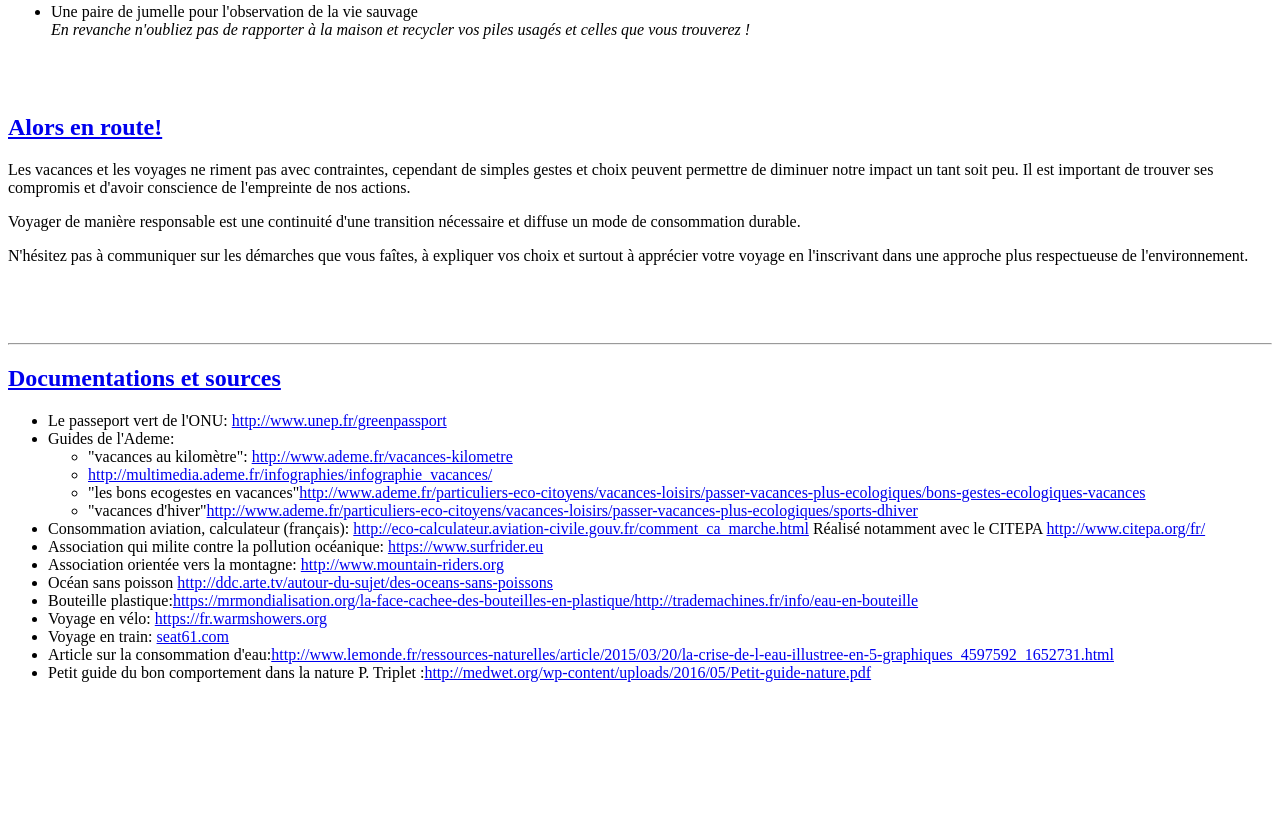
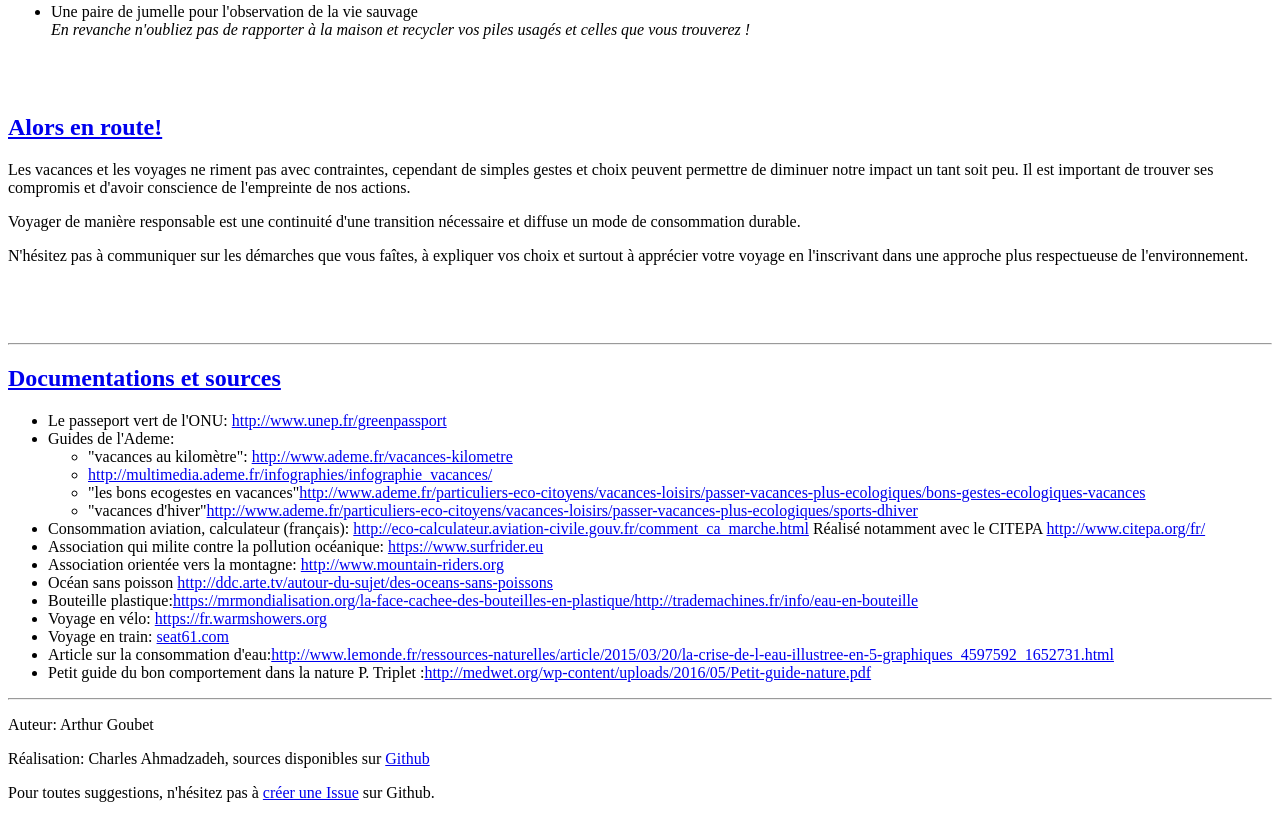
Before and after one commit to superzadeh/voyage-responsable, a Gatsby site: page / in a window 1280 px wide. Shown: the part 5544-6362 px from the top of the page. Before the commit the page ends 6242 px from the top, so only its background shows below. Built offline with nearby package versions, Linux system fonts and the light colour scheme; Gatsby itself is replaced by a stand-in of ours.

Commit message:
update helmet, add footnotes

```diff
--- a/src/pages/index.js
+++ b/src/pages/index.js
@@ -1,7 +1,7 @@
 import React from 'react'
 
 const IndexPage = () => (
-  <div className="main">
+  <div className='main'>
     <h1 style={{ textAlign: 'center', marginBottom: '30px' }}>
       Vers un voyage plus responsable
     </h1>
@@ -736,9 +736,7 @@ const IndexPage = () => (
     <br />
     <hr />
     <h2>
-      <a href='#documentation-sources'>
-        Documentations et sources
-      </a>
+      <a href='#documentation-sources'>Documentations et sources</a>
     </h2>
     <ul className='dashed'>
       <li>
@@ -862,6 +860,21 @@ const IndexPage = () => (
         </a>
       </li>
     </ul>
+    <hr />
+    <p>Auteur: Arthur Goubet</p>
+    <p>
+      Réalisation: Charles Ahmadzadeh, sources disponibles sur{' '}
+      <a href='https://github.com/superzadeh/voyage-responsable' target='_blank'>
+        Github
+      </a>
+    </p>
+    <p>
+      Pour toutes suggestions, n'hésitez pas à{' '}
+      <a href='https://github.com/superzadeh/voyage-responsable/issues' target='_blank'>
+        créer une Issue
+      </a>{' '}
+      sur Github.
+    </p>
   </div>
 )
 
```
Also changed, not shown: src/layouts/index.js (+8 -5 lines).
